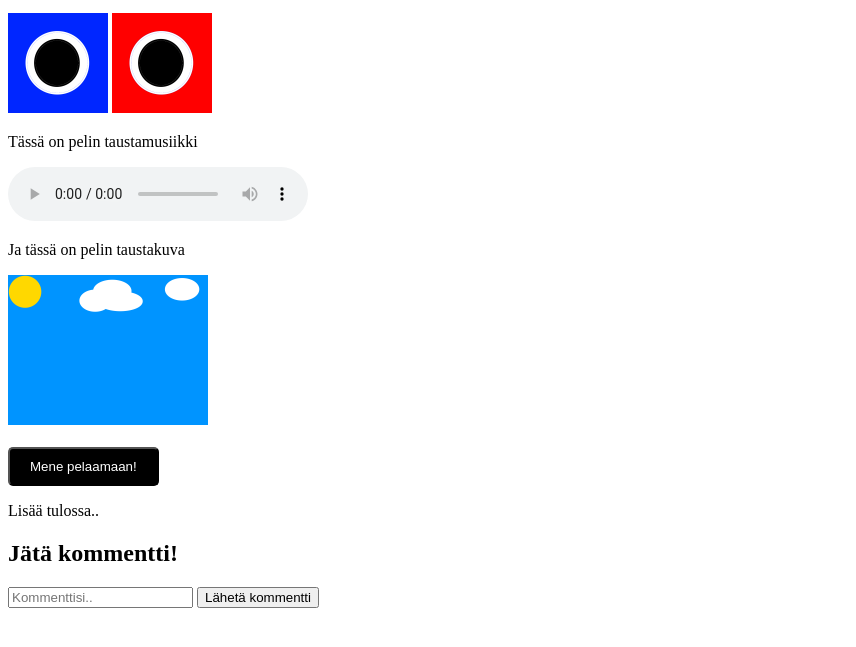
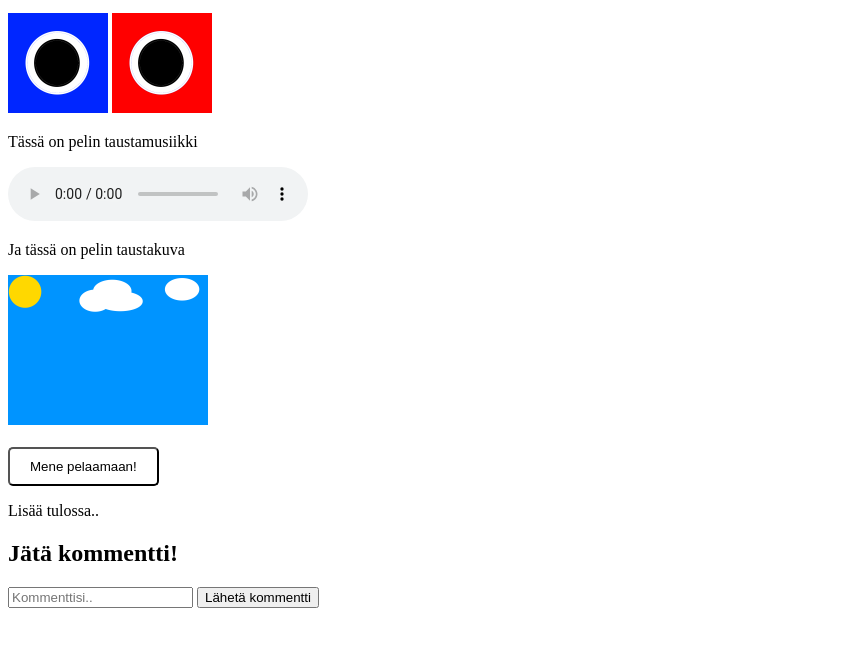
Before and after one commit to peikkoKoodaa/Nettisivu, a website: page HTML/public/index.html in a window 1280 px wide. Shown: the part 101-748 px from the top of the page, without its empty margins (0-856 px from the left). Drawn offline with Linux system fonts and the light colour scheme; no server answers.

Commit message:
Update index.html

```diff
--- a/HTML/public/index.html
+++ b/HTML/public/index.html
@@ -16,7 +16,7 @@
     <img src="tausta.png" alt="Kuvaa ei voitu ladata" style="width: 200px; height: auto;">
     <br></br>
     <a href="peli.html">
-        <button style="background-color: black; color: white; padding: 10px 20px; border-radius: 5px;">Mene pelaamaan!</button>
+        <button style="background-color: white; color: black; padding: 10px 20px; border-radius: 5px;">Mene pelaamaan!</button>
     </a>
     <p>Lisää tulossa..</p>
 
```
